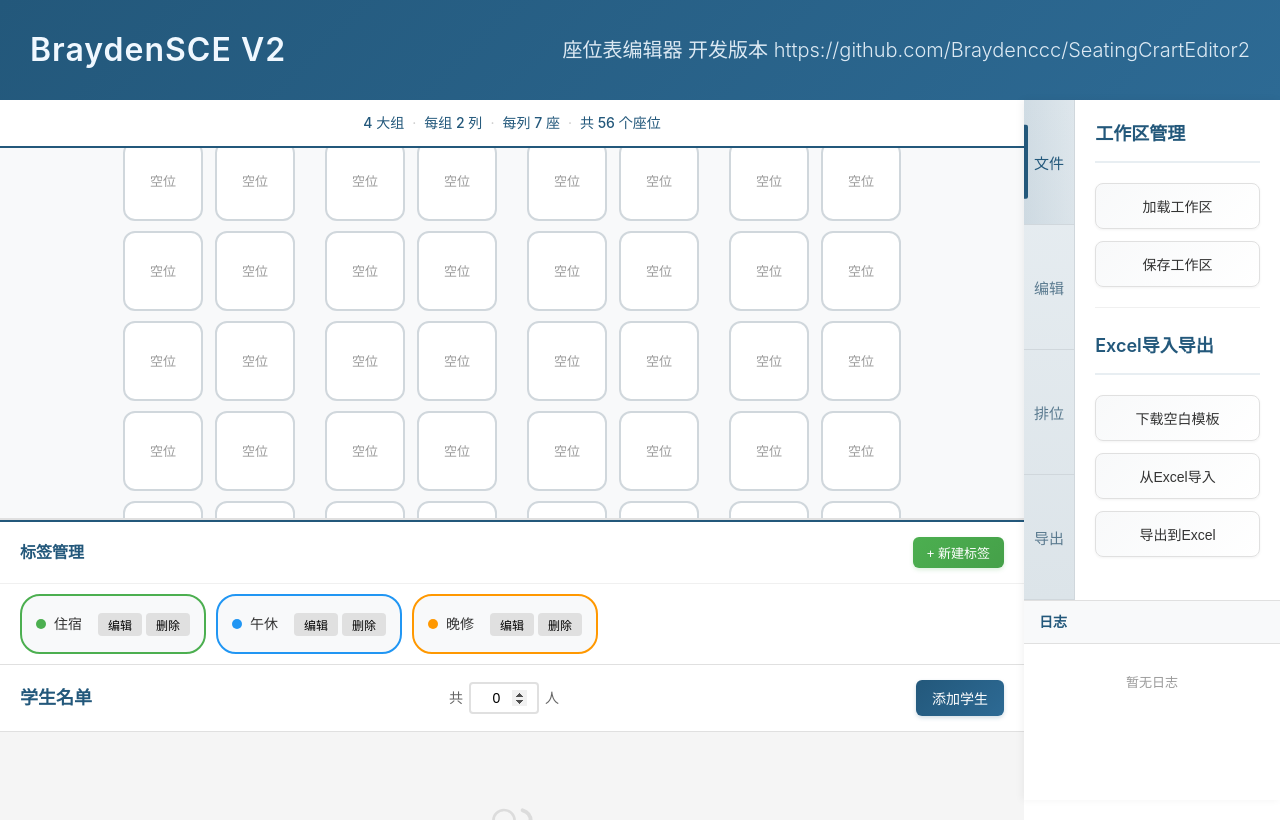
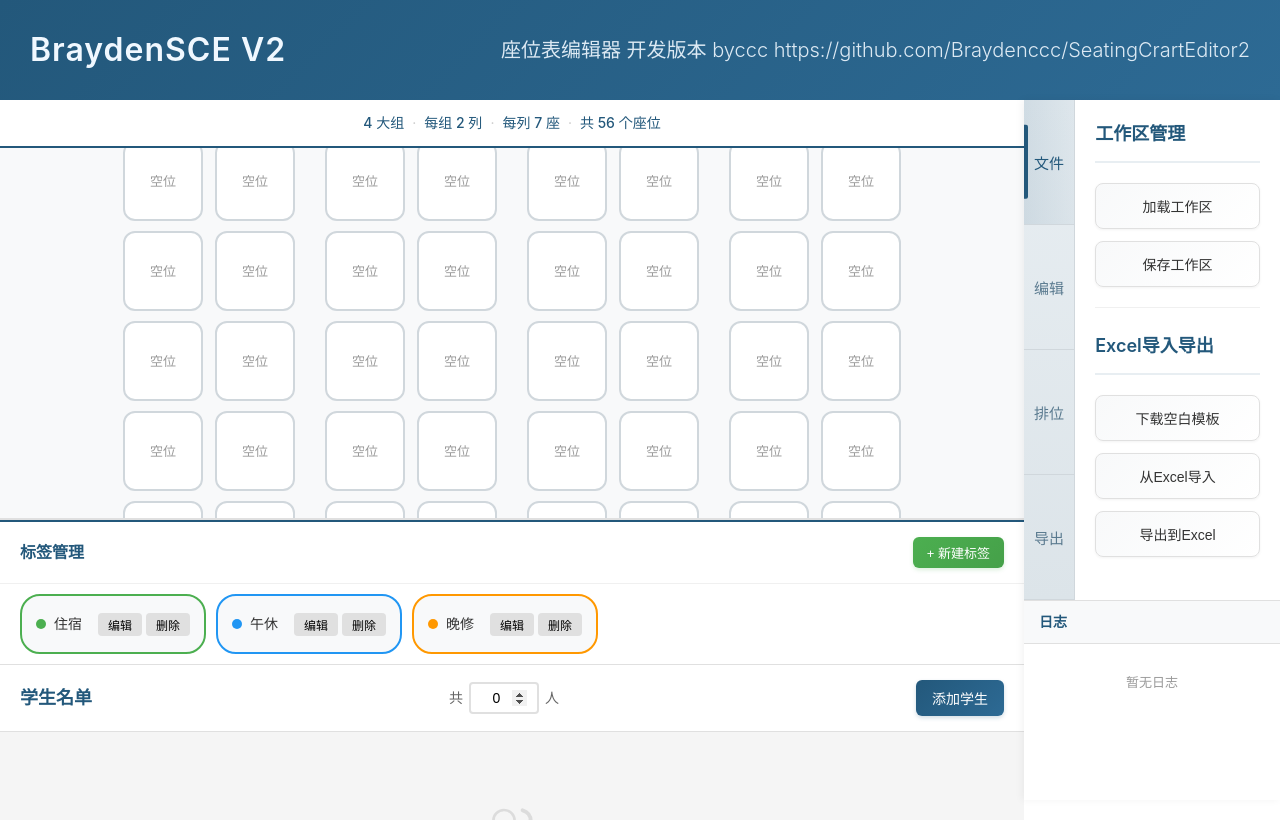
Before and after one commit to Braydenccc/SeatingCrartEditor2, a Vue app: page / in a window 1280 px wide. Built offline with nearby package versions, Linux system fonts and the light colour scheme.

Commit message:
网站上打了个水印

```diff
--- a/src/components/layout/AppHeader.vue
+++ b/src/components/layout/AppHeader.vue
@@ -1,7 +1,7 @@
 <template>
   <header class="app-header">
     <h1 class="header-text">BraydenSCE V2</h1>
-    <p class="header-subtitle">座位表编辑器 开发版本 https://github.com/Braydenccc/SeatingCrartEditor2</p>
+    <p class="header-subtitle">座位表编辑器 开发版本 byccc https://github.com/Braydenccc/SeatingCrartEditor2</p>
   </header>
 </template>
 
```
